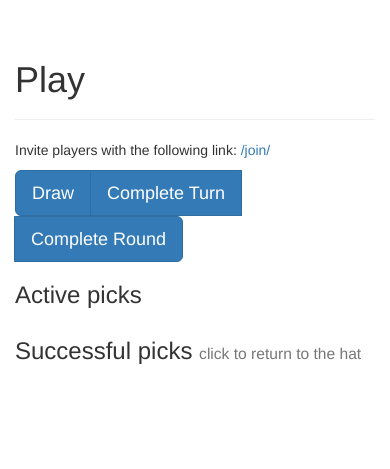
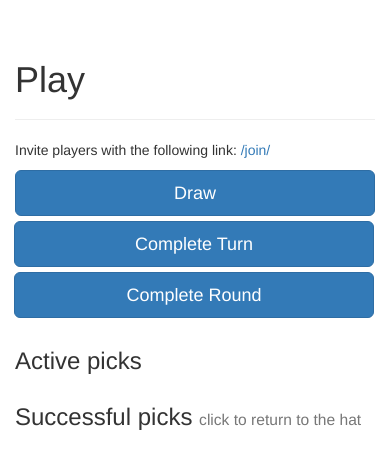
Before and after one commit to james-jra/the-hat-game, a Flask app: template hat_game/templates/game.html in a window 390 px wide. Shown: the part 52-521 px from the top of the page. Run offline with Flask 2, Linux system fonts and the light colour scheme; the template is opened without the code that fills it, so the values that code supplies are empty; some libraries are stand-ins or nearby versions.

Commit message:
mobile css hacks

```diff
--- /dev/null
+++ b/hat_game/static/css/main.css
@@ -0,0 +1,28 @@
+.btn-group {margin-bottom: 10px;}
+
+@media only screen and (max-width: 767px) {
+  .btn-group {
+    display: block;
+  }
+
+  .btn-group .btn {
+    display: block;
+    float: none;
+    width: 100%;
+    margin-bottom: 5px;
+  }
+
+  .btn-group .btn:last-child {
+    margin-bottom: 0px;
+  }
+
+  .btn-group .btn:last-child:not(:first-child) {
+    border-radius: 6px;
+  }
+  .btn-group .btn:first-child:not(:last-child):not(.dropdown-toggle) {
+    border-radius: 6px;
+  }
+  .btn-group .btn:not(:first-child):not(:last-child):not(.dropdown-toggle) {
+    border-radius: 6px;
+  }
+}
--- a/hat_game/static/js/game.js
+++ b/hat_game/static/js/game.js
@@ -165,7 +165,7 @@ function makeActivePicks(pair) {
 
     // Button Group to draw/pass/return to hat.
     var btnGroup = document.createElement('div');
-    btnGroup.setAttribute('class', 'btn-group btn-group-lg');
+    btnGroup.setAttribute('class', 'btn-group btn-group-lg btn-group-responsive');
     btnGroup.setAttribute('role', 'group');
 
     var bankBtn = document.createElement('BUTTON');
--- a/hat_game/templates/base.html
+++ b/hat_game/templates/base.html
@@ -7,6 +7,7 @@
 {% block head %}
   {{super()}}
   <link rel="shortcut icon" href="{{ url_for('static', filename='img/favicon.ico') }}">
+  <link rel="stylesheet" href="{{ url_for('static', filename='css/main.css') }}">
 {% endblock %}
 
 {% block navbar %}
--- a/hat_game/templates/game.html
+++ b/hat_game/templates/game.html
@@ -10,7 +10,7 @@
     </p>
     <div class="container">
       <div class="row">
-        <div id="gameControls" class="btn-group btn-group-lg" role="group">
+        <div id="gameControls" class="btn-group btn-group-lg btn-group-responsive" role="group">
           <button type="button"
               class="btn btn-primary drawButton"
               data-toggle="tooltip"
```
